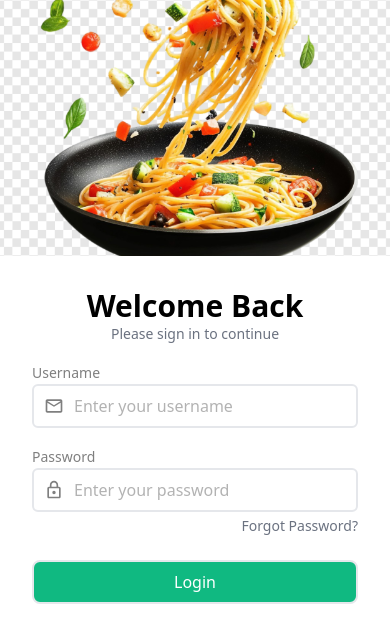
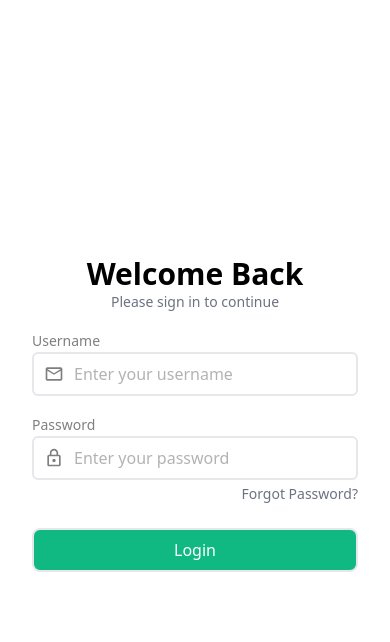
Before and after one commit to Ferrr1/restaurant-web-app, a React (Vite) app in the folder frontend/: page /login in a window 390 px wide. Shown: the top 642 px of the page. Built offline with nearby package versions, Linux system fonts and the light colour scheme.

Commit message:
Fiks Login UI

```diff
--- a/frontend/src/pages/Login.jsx
+++ b/frontend/src/pages/Login.jsx
@@ -21,9 +21,9 @@ const Login = () => {
   };
 
   return (
-    <div className="min-h-screen flex flex-col md:flex-row">
+    <div className="min-h-screen flex">
       {/* Left Section */}
-      <div className="md:w-1/2 w-full h-64 md:h-auto">
+      <div className="hidden md:block md:w-1/2 h-screen">
         <img
           src={imageLogin}
           alt="This Image Login"
```
